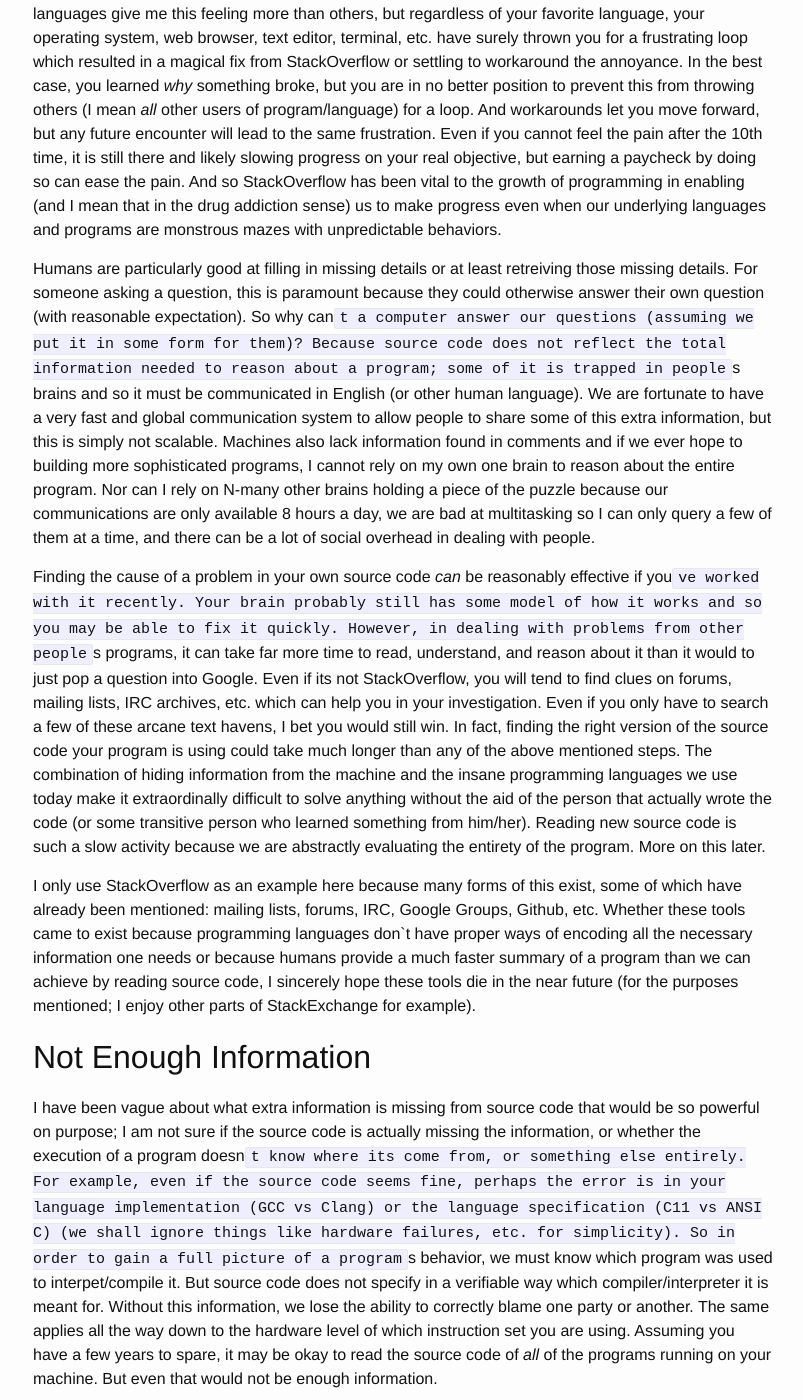
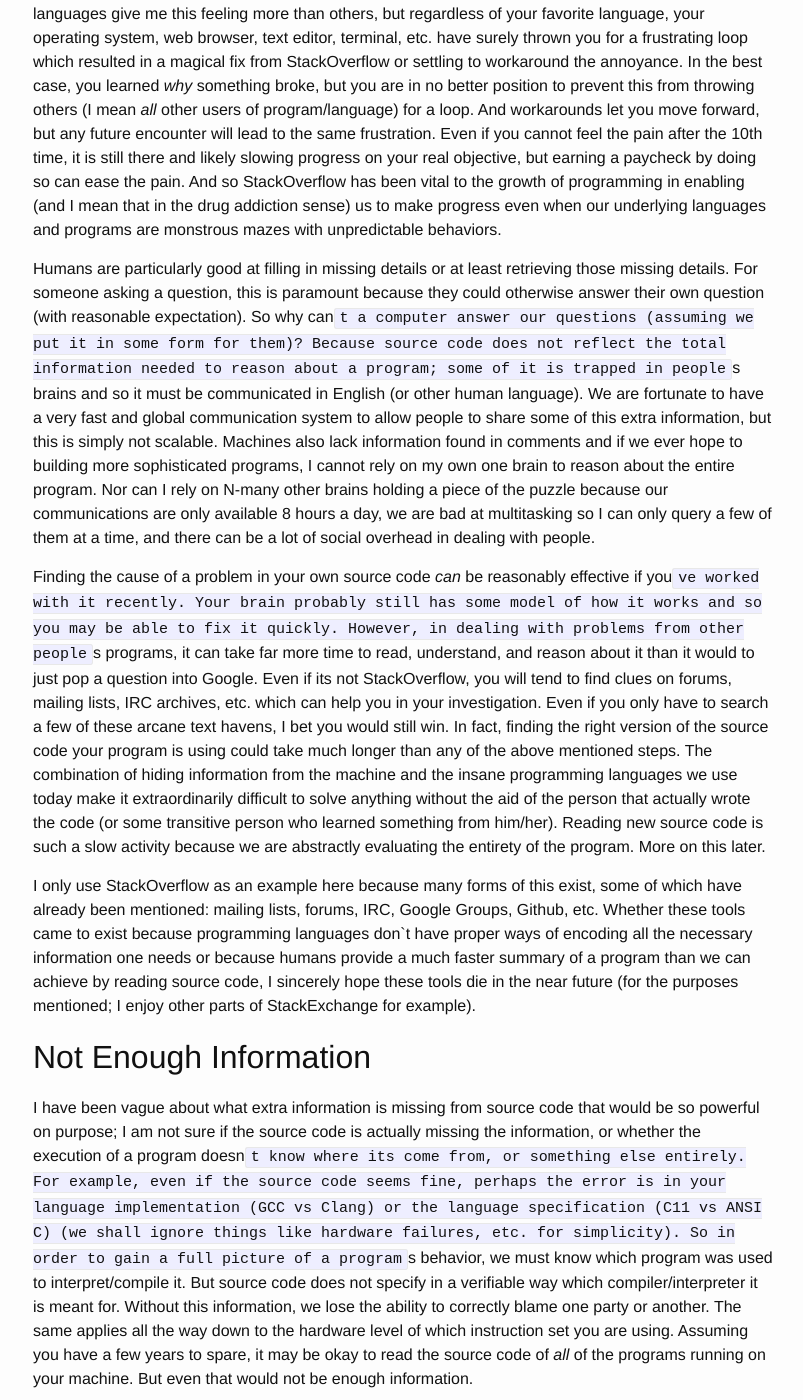
Before and after one commit to aconz2/aconz2.github.io, a Jekyll site: the page built from _posts/2016-04-09-power_of_pl.md, in a window 1280 px wide and 1400 px high, scrolled down 659 px. Shown: the whole window, without its empty margins (237-1040 px from the left). Built offline with Jekyll 4.4.1, drawn with Linux system fonts in a browser that asks for light colours; some of the changed text lies outside the part shown.

Commit message:
spell check

```diff
--- a/_posts/2016-04-09-power_of_pl.md
+++ b/_posts/2016-04-09-power_of_pl.md
@@ -19,15 +19,15 @@
 
 If you have never encountered the feeling of walking through a maze with no eyes, ears, or arms while programming, please contact me because I would like to know your secret. Some programming languages give me this feeling more than others, but regardless of your favorite language, your operating system, web browser, text editor, terminal, etc. have surely thrown you for a frustrating loop which resulted in a magical fix from StackOverflow or settling to workaround the annoyance. In the best case, you learned *why* something broke, but you are in no better position to prevent this from throwing others (I mean *all* other users of program/language) for a loop. And workarounds let you move forward, but any future encounter will lead to the same frustration. Even if you cannot feel the pain after the 10th time, it is still there and likely slowing progress on your real objective, but earning a paycheck by doing so can ease the pain. And so StackOverflow has been vital to the growth of programming in enabling (and I mean that in the drug addiction sense) us to make progress even when our underlying languages and programs are monstrous mazes with unpredictable behaviors.
 
-Humans are particularly good at filling in missing details or at least retreiving those missing details. For someone asking a question, this is paramount because they could otherwise answer their own question (with reasonable expectation). So why can`t a computer answer our questions (assuming we put it in some form for them)? Because source code does not reflect the total information needed to reason about a program; some of it is trapped in people`s brains and so it must be communicated in English (or other human language). We are fortunate to have a very fast and global communication system to allow people to share some of this extra information, but this is simply not scalable. Machines also lack information found in comments and if we ever hope to building more sophisticated programs, I cannot rely on my own one brain to reason about the entire program. Nor can I rely on N-many other brains holding a piece of the puzzle because our communications are only available 8 hours a day, we are bad at multitasking so I can only query a few of them at a time, and there can be a lot of social overhead in dealing with people.
+Humans are particularly good at filling in missing details or at least retrieving those missing details. For someone asking a question, this is paramount because they could otherwise answer their own question (with reasonable expectation). So why can`t a computer answer our questions (assuming we put it in some form for them)? Because source code does not reflect the total information needed to reason about a program; some of it is trapped in people`s brains and so it must be communicated in English (or other human language). We are fortunate to have a very fast and global communication system to allow people to share some of this extra information, but this is simply not scalable. Machines also lack information found in comments and if we ever hope to building more sophisticated programs, I cannot rely on my own one brain to reason about the entire program. Nor can I rely on N-many other brains holding a piece of the puzzle because our communications are only available 8 hours a day, we are bad at multitasking so I can only query a few of them at a time, and there can be a lot of social overhead in dealing with people.
 
-Finding the cause of a problem in your own source code *can* be reasonably effective if you`ve worked with it recently. Your brain probably still has some model of how it works and so you may be able to fix it quickly. However, in dealing with problems from other people`s programs, it can take far more time to read, understand, and reason about it than it would to just pop a question into Google. Even if its not StackOverflow, you will tend to find clues on forums, mailing lists, IRC archives, etc. which can help you in your investigation. Even if you only have to search a few of these arcane text havens, I bet you would still win. In fact, finding the right version of the source code your program is using could take much longer than any of the above mentioned steps. The combination of hiding information from the machine and the insane programming languages we use today make it extraordinally difficult to solve anything without the aid of the person that actually wrote the code (or some transitive person who learned something from him/her). Reading new source code is such a slow activity because we are abstractly evaluating the entirety of the program. More on this later.
+Finding the cause of a problem in your own source code *can* be reasonably effective if you`ve worked with it recently. Your brain probably still has some model of how it works and so you may be able to fix it quickly. However, in dealing with problems from other people`s programs, it can take far more time to read, understand, and reason about it than it would to just pop a question into Google. Even if its not StackOverflow, you will tend to find clues on forums, mailing lists, IRC archives, etc. which can help you in your investigation. Even if you only have to search a few of these arcane text havens, I bet you would still win. In fact, finding the right version of the source code your program is using could take much longer than any of the above mentioned steps. The combination of hiding information from the machine and the insane programming languages we use today make it extraordinarily difficult to solve anything without the aid of the person that actually wrote the code (or some transitive person who learned something from him/her). Reading new source code is such a slow activity because we are abstractly evaluating the entirety of the program. More on this later.
 
 I only use StackOverflow as an example here because many forms of this exist, some of which have already been mentioned: mailing lists, forums, IRC, Google Groups, Github, etc. Whether these tools came to exist because programming languages don`t have proper ways of encoding all the necessary information one needs or because humans provide a much faster summary of a program than we can achieve by reading source code, I sincerely hope these tools die in the near future (for the purposes mentioned; I enjoy other parts of StackExchange for example).
 
 ## Not Enough Information
 
-I have been vague about what extra information is missing from source code that would be so powerful on purpose; I am not sure if the source code is actually missing the information, or whether the execution of a program doesn`t know where its come from, or something else entirely. For example, even if the source code seems fine, perhaps the error is in your language implementation (GCC vs Clang) or the language specification (C11 vs ANSI C) (we shall ignore things like hardware failures, etc. for simplicity). So in order to gain a full picture of a program`s behavior, we must know which program was used to interpet/compile it. But source code does not specify in a verifiable way which compiler/interpreter it is meant for. Without this information, we lose the ability to correctly blame one party or another. The same applies all the way down to the hardware level of which instruction set you are using. Assuming you have a few years to spare, it may be okay to read the source code of *all* of the programs running on your machine. But even that would not be enough information.
+I have been vague about what extra information is missing from source code that would be so powerful on purpose; I am not sure if the source code is actually missing the information, or whether the execution of a program doesn`t know where its come from, or something else entirely. For example, even if the source code seems fine, perhaps the error is in your language implementation (GCC vs Clang) or the language specification (C11 vs ANSI C) (we shall ignore things like hardware failures, etc. for simplicity). So in order to gain a full picture of a program`s behavior, we must know which program was used to interpret/compile it. But source code does not specify in a verifiable way which compiler/interpreter it is meant for. Without this information, we lose the ability to correctly blame one party or another. The same applies all the way down to the hardware level of which instruction set you are using. Assuming you have a few years to spare, it may be okay to read the source code of *all* of the programs running on your machine. But even that would not be enough information.
 
 There are two places I see as large information gaps on a computer: the first being language specifications and the second being hardware specifications. These are very long English documents describing how a system should behave -- which is absurd! I want to write English about how my program should behave, but this provides zero guarantee as to how it will actually behave! It cannot be verified and it is not scalable for people to leave this information in English. Having all of this information available on a machine is necessary (but not sufficient) to give programmers vastly more powerful capabilities.
 
@@ -57,4 +57,4 @@
 
 ## Closing
 
-Programming today is messy, dangerous, laborious, and downright frustrating. I see no excuse why I came across [some](https://www.cs.utexas.edu/users/EWD/ewd00xx/EWD32.PDF) [articles](http://worrydream.com/refs/Backus-CanProgrammingBeLiberated.pdf) from the 70`s detailing many of the same frustrations on why programming is not more reliable or efficient than it has been and how increased computing power has only enabled us to stay sloppy and speed up. I see programming as being a critical skill for most people in the future, but it *cannot* be the same programming we have today. It will not scale to that many programmers, we will waste too much electricity with too many inefficient programs, people will give up after trying to learn the idiosyncracies we seem to revel in, and people will move far too slowly to attack our biggest problems in a timely manner.
+Programming today is messy, dangerous, laborious, and downright frustrating. I see no excuse why I came across [some](https://www.cs.utexas.edu/users/EWD/ewd00xx/EWD32.PDF) [articles](http://worrydream.com/refs/Backus-CanProgrammingBeLiberated.pdf) from the 70`s detailing many of the same frustrations on why programming is not more reliable or efficient than it has been and how increased computing power has only enabled us to stay sloppy and speed up. I see programming as being a critical skill for most people in the future, but it *cannot* be the same programming we have today. It will not scale to that many programmers, we will waste too much electricity with too many inefficient programs, people will give up after trying to learn the idiosyncrasies we seem to revel in, and people will move far too slowly to attack our biggest problems in a timely manner.
```
Also changed, not shown: other parts of _posts/2016-04-09-power_of_pl.md (+2 -2 lines).
